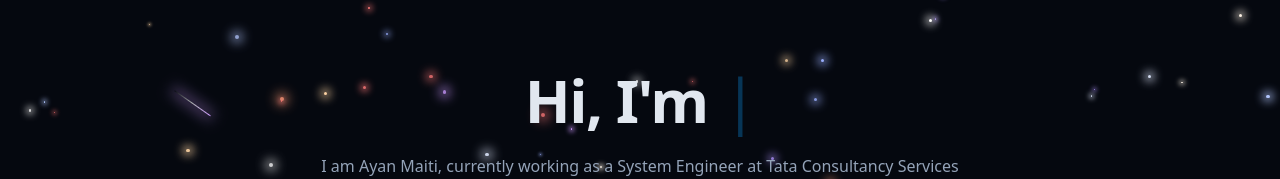
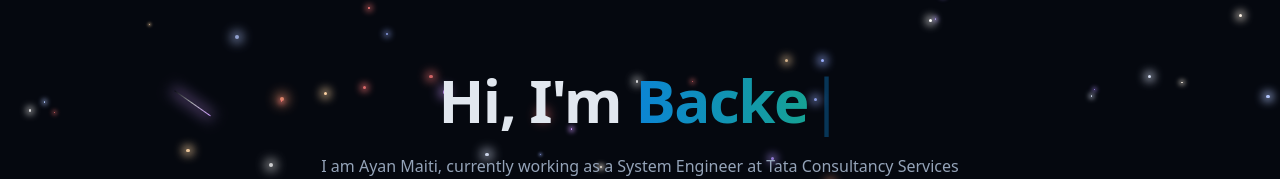
Before and after one commit to moonman369/Portfolio-2, a React (Vite) app: page / in a window 1280 px wide. Shown: the part 149-328 px from the top of the page. Built offline with nearby package versions, Linux system fonts and the light colour scheme; no server answers.

Commit message:
Simplify Typewriter rendering and remove char-in animation

```diff
--- a/src/components/Typewriter.jsx
+++ b/src/components/Typewriter.jsx
@@ -5,11 +5,11 @@ import { cn } from "../lib/utils";
 const Typewriter = ({
   words,
   loop = true,
-  typingSpeed = 85,
-  typingJitter = 45,
-  deletingSpeed = 40,
-  deletingJitter = 18,
-  pauseAfterType = 1600,
+  typingSpeed = 62,
+  typingJitter = 55,
+  deletingSpeed = 30,
+  deletingJitter = 22,
+  pauseAfterType = 1500,
   pauseAfterDelete = 450,
   className,
 }) => {
@@ -68,22 +68,9 @@ const Typewriter = ({
     pauseAfterDelete,
   ]);
 
-  const head = text.slice(0, -1);
-  const lastChar = text.slice(-1);
-
   return (
     <span className="inline-flex items-baseline">
-      <span className={className}>
-        {head}
-        {lastChar && (
-          <span
-            key={text.length}
-            className={phase === "typing" ? "animate-char-in" : undefined}
-          >
-            {lastChar}
-          </span>
-        )}
-      </span>
+      <span className={className}>{text}</span>
       {!done && (
         <span
           aria-hidden="true"
--- a/src/index.css
+++ b/src/index.css
@@ -24,7 +24,6 @@
     --animate-grow: grow 1.5s ease-out forwards;
     --animate-moonmind-glow: moonmind-glow 2s ease-in-out infinite;
     --animate-blink: blink 1.1s ease-in-out infinite;
-    --animate-char-in: char-in 0.22s ease-out;
     --animate-pulse-subtle: pulse-subtle 4s ease-in-out infinite;
     --animate-fade-in: fade-in 0.7s ease-out forwards;
     --animate-fade-in-delay-1: fade-in 0.7s ease-out 0.2s forwards;
@@ -110,16 +109,6 @@
         }
         50% {
             opacity: 0;
-        }
-    }
-    @keyframes char-in {
-        from {
-            opacity: 0;
-            filter: blur(4px);
-        }
-        to {
-            opacity: 1;
-            filter: blur(0);
         }
     }
 }
```
